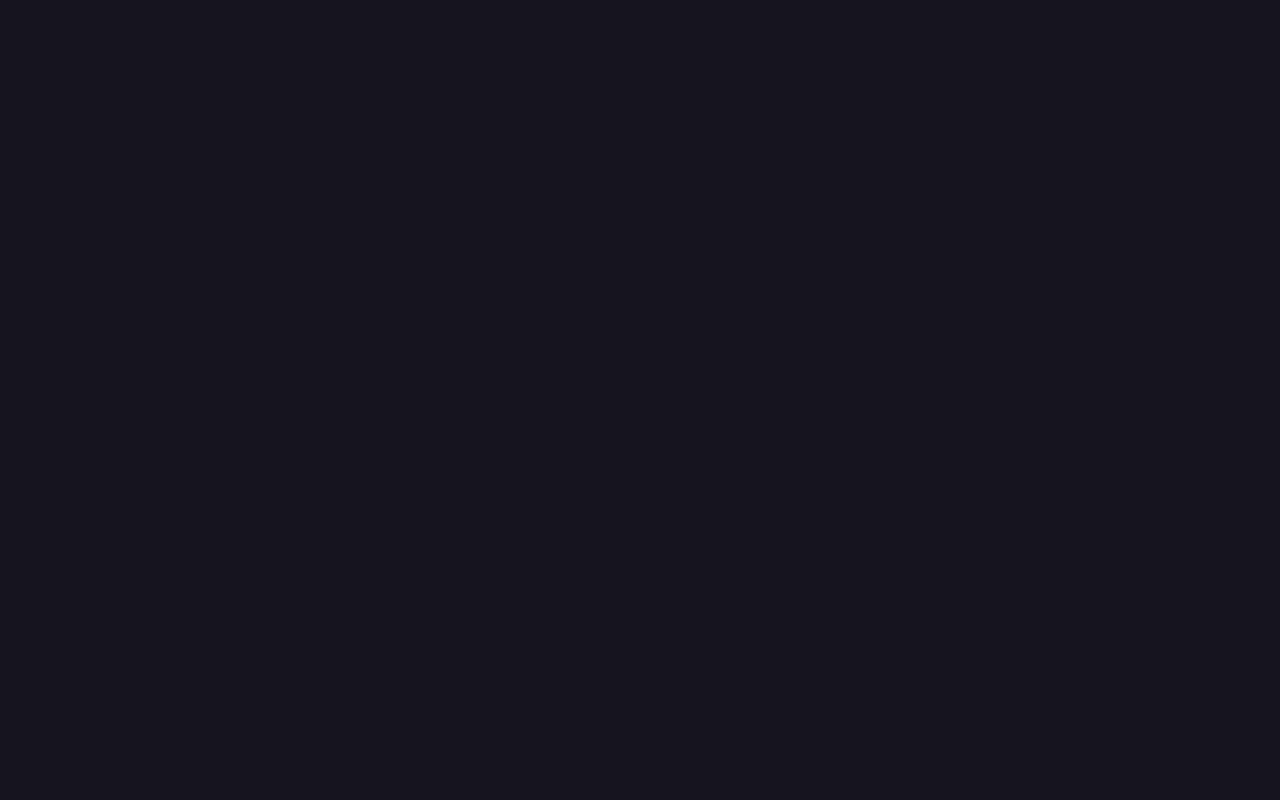
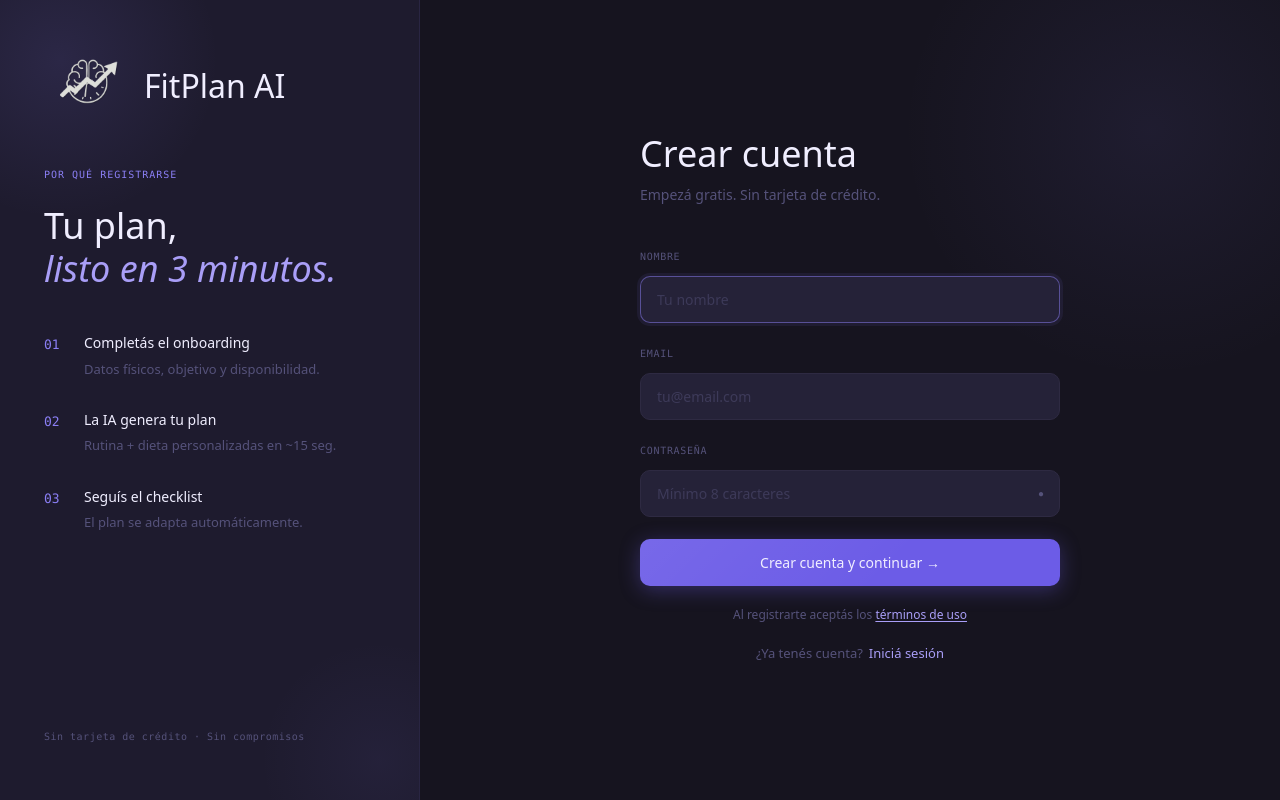
Before and after one commit to Sofipow-007/FitPocket, a React app in the folder fullStack/frontend/: page /register in a window 1280 px wide. Before the commit this address had no page. Built offline with nearby package versions, Linux system fonts and the light colour scheme; the HTML template or start-up script is replaced by a standard one.

Commit message:
La nueva página de register ahora está conectada a los botones del Home invitado

```diff
--- a/fullStack/frontend/src/App.jsx
+++ b/fullStack/frontend/src/App.jsx
@@ -2,6 +2,7 @@ import "./App.css";
 import { BrowserRouter, Routes, Route } from "react-router-dom";
 import Onboarding1 from "./pages/Onboarding1/Onboarding1";
 import HomeGuest from "./pages/HomeGuest/HomeGuest";
+import Register from "./pages/Register/Register"
 
 function App() {
   return (
@@ -11,6 +12,7 @@ function App() {
           <Routes>
             <Route path="/" element={<HomeGuest />} />
             <Route path="/onboarding" element={<Onboarding1 />} />
+            <Route path="/register" element={<Register />} />
           </Routes>
         </main>
       </div>
--- a/fullStack/frontend/src/pages/Register/Register.css
+++ b/fullStack/frontend/src/pages/Register/Register.css
@@ -51,20 +51,20 @@
   border: none;
   padding: 0;
   cursor: pointer;
-  margin-bottom: 64px;
+  margin-bottom: 32px;
   position: relative;
   z-index: 1;
 }
 
 .reg-panel__logo-img {
-  width: 32px;
-  height: 32px;
+  width: 90px;
+  height: 90px;
   object-fit: contain;
 }
 
 .reg-panel__logo-text {
   font-family: var(--heading);
-  font-size: 18px;
+  font-size: 32px;
   color: var(--ink);
 }
 
```
